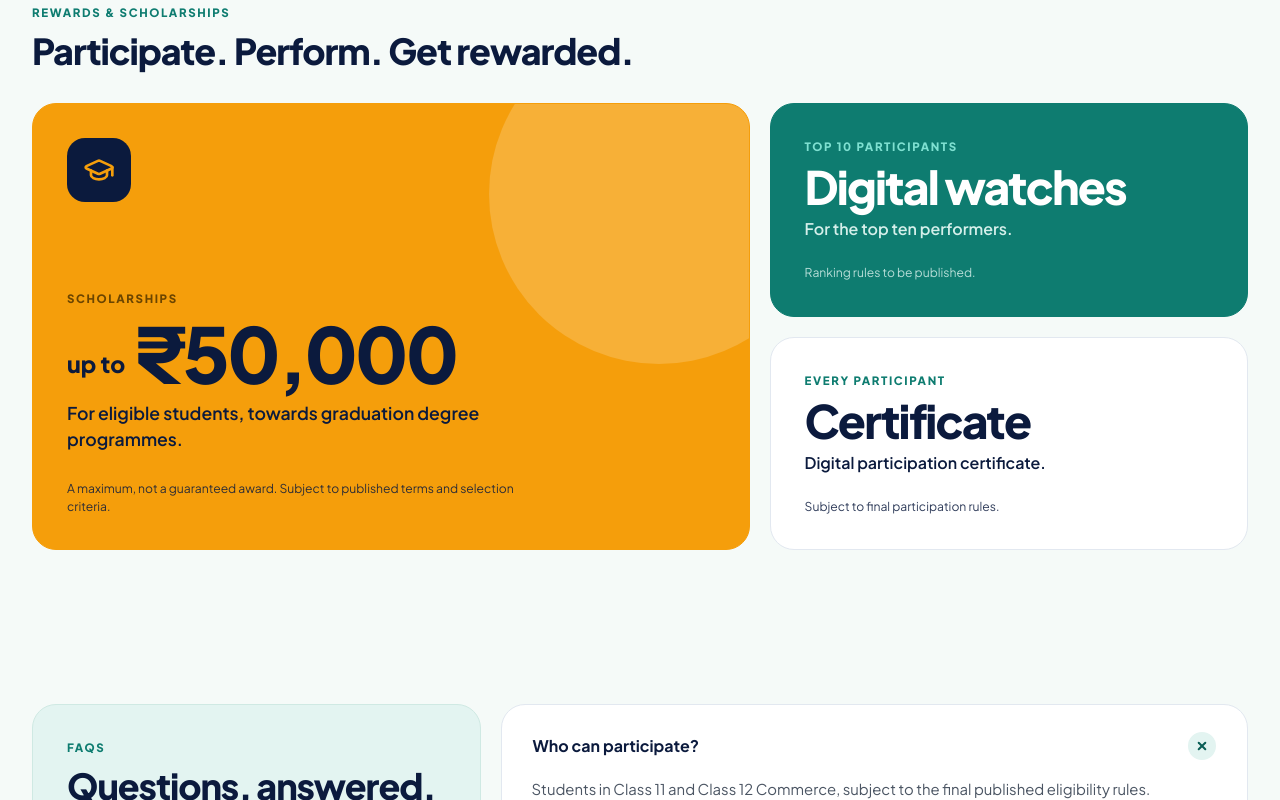
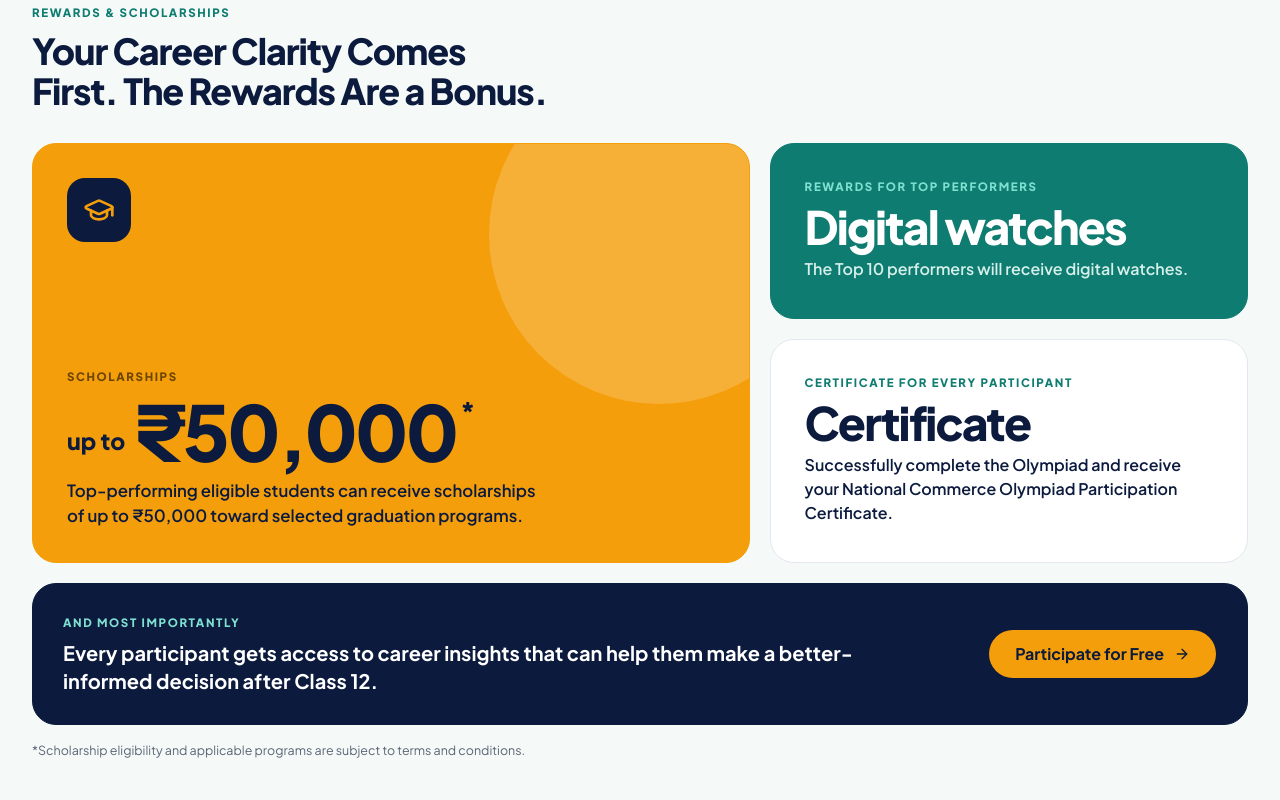
Before and after one commit to mardimanisha/acca-olympiad, a Next.js app: page / in a window 1280 px wide. Shown: the part 10600-11400 px from the top of the page. Built offline with nearby package versions, Linux system fonts and the light colour scheme.

Commit message:
Rewrite rewards section: career clarity first, rewards a bonus
New heading and card copy, a closing "And most importantly" card with
"Participate for Free", and the scholarship terms footnote.

Co-Authored-By: Claude Opus 5.5 <noreply@anthropic.com>

```diff
--- a/src/components/sections/rewards.tsx
+++ b/src/components/sections/rewards.tsx
@@ -1,14 +1,16 @@
-import { GraduationCap } from "lucide-react";
+import { ArrowRight, GraduationCap } from "lucide-react";
+import { buttonVariants } from "@/components/ui/button";
 import { Stagger, Tile } from "@/components/motion";
 import { Section, SectionHead, Wrap } from "@/components/site";
 import { EVENT } from "@/lib/content";
+import { cn } from "@/lib/utils";
 
-/** s12 — scholarships, watches and certificates. */
+/** s12 — scholarships, watches and certificates, framed as a bonus to career clarity. */
 export function Rewards() {
   return (
     <Section id="s12">
       <Wrap>
-        <SectionHead eyebrow="Rewards & scholarships" title="Participate. Perform. Get rewarded." />
+        <SectionHead eyebrow="Rewards & scholarships" title="Your Career Clarity Comes First. The Rewards Are a Bonus." />
         <Stagger className="grid gap-3.5 sm:gap-5 lg:grid-cols-[minmax(0,1.5fr)_minmax(0,1fr)]">
           <Tile
             tone="amber"
@@ -23,25 +25,44 @@ export function Rewards() {
             <span className="relative text-[clamp(3rem,6vw,5.2rem)] leading-none font-extrabold tracking-[-0.04em]">
               <small className="mr-2 align-middle text-[0.3em] tracking-normal">up to</small>
               {EVENT.scholarship}
+              <sup className="ml-1 align-super text-[0.35em]">*</sup>
             </span>
-            <p className="relative max-w-[34ch] text-[1.1rem] font-semibold">For eligible students, towards graduation degree programmes.</p>
-            <span className="relative mt-[18px] max-w-[52ch] text-[0.76rem] opacity-85">
-              A maximum, not a guaranteed award. Subject to published terms and selection criteria.
-            </span>
+            <p className="relative max-w-[40ch] text-[1.05rem] font-semibold">
+              Top-performing eligible students can receive scholarships of up to {EVENT.scholarship} toward selected
+              graduation programs.
+            </p>
           </Tile>
           <Tile tone="teal" pad="none" className="flex flex-col gap-2 p-[26px] sm:p-[34px]">
-            <span className="eyebrow">Top 10 participants</span>
-            <span className="text-[clamp(2.2rem,3.6vw,3rem)] leading-none font-extrabold tracking-[-0.04em] text-white">Digital watches</span>
-            <p className="font-semibold">For the top ten performers.</p>
-            <span className="mt-auto pt-3.5 text-[0.76rem] opacity-85">Ranking rules to be published.</span>
+            <span className="eyebrow">Rewards for top performers</span>
+            <span className="text-[clamp(2.2rem,3.6vw,3rem)] leading-none font-extrabold tracking-[-0.04em] text-white">
+              Digital watches
+            </span>
+            <p className="font-semibold">The Top 10 performers will receive digital watches.</p>
           </Tile>
           <Tile pad="none" className="flex flex-col gap-2 p-[26px] text-navy sm:p-[34px]">
-            <span className="eyebrow">Every participant</span>
+            <span className="eyebrow">Certificate for every participant</span>
             <span className="text-[clamp(2.2rem,3.6vw,3rem)] leading-none font-extrabold tracking-[-0.04em]">Certificate</span>
-            <p className="font-semibold">Digital participation certificate.</p>
-            <span className="mt-auto pt-3.5 text-[0.76rem] opacity-85">Subject to final participation rules.</span>
+            <p className="font-semibold">
+              Successfully complete the Olympiad and receive your National Commerce Olympiad Participation Certificate.
+            </p>
+          </Tile>
+          <Tile
+            tone="navy"
+            className="flex flex-col gap-5 lg:col-span-2 lg:flex-row lg:items-center lg:justify-between lg:gap-10"
+          >
+            <div>
+              <span className="eyebrow">And most importantly</span>
+              <p className="mt-2 max-w-[60ch] text-[clamp(1.05rem,1.6vw,1.25rem)] leading-snug font-bold text-white">
+                Every participant gets access to career insights that can help them make a better-informed decision after
+                Class 12.
+              </p>
+            </div>
+            <a href="#register" className={cn(buttonVariants({ variant: "amber", size: "pill" }), "max-lg:w-full")}>
+              Participate for Free <ArrowRight />
+            </a>
           </Tile>
         </Stagger>
+        <p className="note-s mt-4">*Scholarship eligibility and applicable programs are subject to terms and conditions.</p>
       </Wrap>
     </Section>
   );
```
